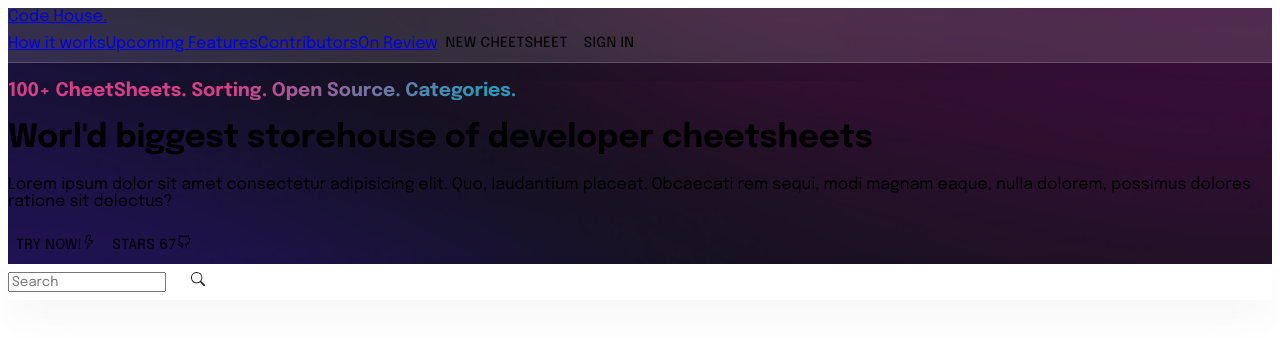
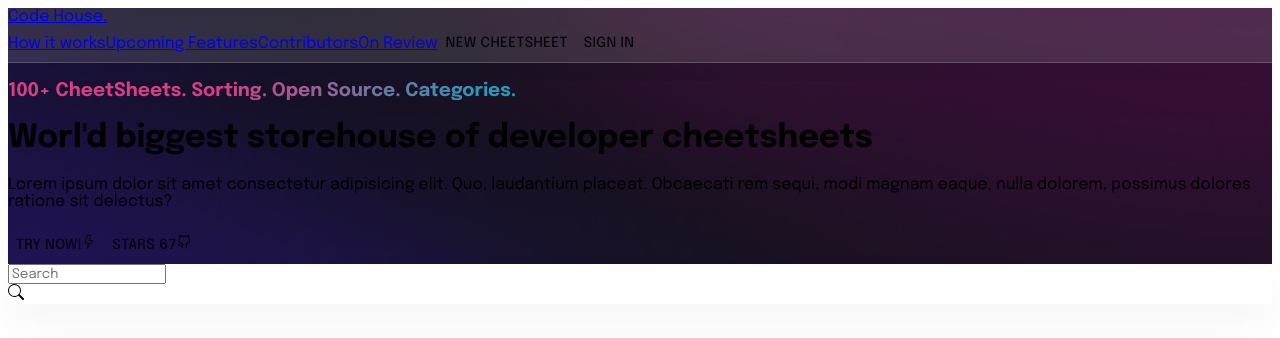
Before and after one commit to HappyBrother2022/codehouse, a Next.js app: page / in a window 1280 px wide. Shown: the top 338 px of the page. Built offline with nearby package versions, Linux system fonts and the light colour scheme.

Commit message:
add search bar

```diff
--- a/components/AppHeader.js
+++ b/components/AppHeader.js
@@ -1,22 +1,10 @@
 import React from "react";
-import { BsSearch } from "react-icons/bs";
-import { Btn } from ".";
+import { SearchBar } from ".";
 
 const AppHeader = () => {
   return (
-    <div className="w-full px-4 py-3 bg-white rounded-md white-light-shadow flex items-center justify-between">
-      <div className="flex border border-[#ddd] pl-3 rounded-full">
-        <input
-          type="text"
-          placeholder="Search"
-          className="rounded-t-xl rounded-b-xl pl-2"
-        />
-        <Btn>
-          <div className="bg-[#3d5eff] p-3 rounded-full">
-            <BsSearch className="text-white" />
-          </div>
-        </Btn>
-      </div>
+    <div className="w-full p-4 bg-white rounded-md white-light-shadow flex items-center justify-between">
+      <SearchBar />
     </div>
   );
 };
--- a/components/Btn.js
+++ b/components/Btn.js
@@ -2,7 +2,7 @@ import { Button } from "@material-ui/core";
 
 const Btn = ({ children }) => {
   return (
-    <Button className="!p-0 !h-auto !m-auto shine !block ">{children}</Button>
+    <Button className="!p-0 !h-auto !m-auto shine !block">{children}</Button>
   );
 };
 
--- /dev/null
+++ b/components/SearchBar.js
@@ -0,0 +1,19 @@
+import React from "react";
+import { BsSearch } from "react-icons/bs";
+
+const SearchBar = () => {
+  return (
+    <div className="flex border border-[#ddd] pl-3 rounded-full p-1 w-3/12 items-center justify-between">
+      <input
+        type="text"
+        placeholder="Search"
+        className="h-full py-1 pl-1 w-full"
+      />
+      <div className="bg-[#3d5eff] p-3 ml-2 cursor-pointer shine rounded-full">
+        <BsSearch className="text-white" />
+      </div>
+    </div>
+  );
+};
+
+export default SearchBar;
--- a/components/index.js
+++ b/components/index.js
@@ -3,3 +3,4 @@ export { default as Header } from "./Header";
 export { default as App } from "./App";
 export { default as AppHeader } from "./AppHeader";
 export { default as Btn } from "./Btn";
+export { default as SearchBar } from "./SearchBar";
```
